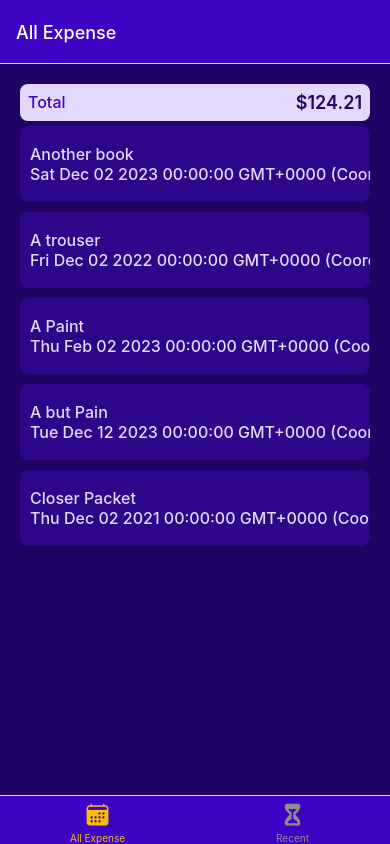
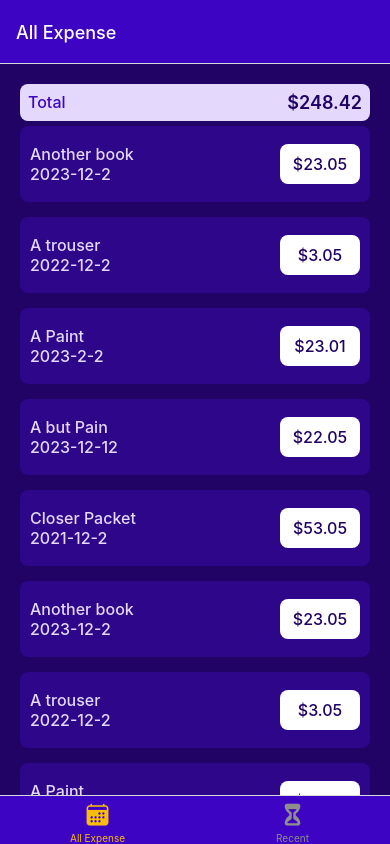
Before and after one commit to jsidd06/the-expense-tracker-app, a React Native app: screen /AllExpense in a window 390 px wide. Built offline with nearby package versions, Linux system fonts and the light colour scheme.

Commit message:
feat: formated date custom

```diff
--- a/src/components/ExpensesOutput/ExpensesItem.js
+++ b/src/components/ExpensesOutput/ExpensesItem.js
@@ -1,13 +1,14 @@
 import { StyleSheet, Text, View } from "react-native";
 import React from "react";
 import { GlobalStyles } from "../../constants/style";
+import { formattedDate } from "../../utils/formatedDate";
 
 const ExpensesItem = ({ description, amount, date }) => {
   return (
     <View style={styles.ctn}>
       <View style={styles.descriptionCtn}>
         <Text style={styles.textBase}>{description}</Text>
-        <Text style={styles.textBase}>{date?.toString()}</Text>
+        <Text style={styles.textBase}>{formattedDate(date)}</Text>
       </View>
       <View style={styles.subCtn}>
         <Text
@@ -17,7 +18,7 @@ const ExpensesItem = ({ description, amount, date }) => {
             textAlign: "center",
           }}
         >
-          ${amount}
+          ${amount?.toFixed(2)}
         </Text>
       </View>
     </View>
@@ -32,11 +33,14 @@ const styles = StyleSheet.create({
     backgroundColor: GlobalStyles.colors.primary700,
     padding: 10,
     justifyContent: "space-between",
-    marginVertical: 5,
+    alignItems: "center",
+    marginTop: 5,
     borderRadius: 8,
     elevation: 3,
     shadowColor: GlobalStyles.colors.primary500,
     shadowOffset: { width: 0, height: 0 },
+    marginBottom: 10,
+    paddingBottom: 10,
   },
   textBase: {
     fontSize: 16,
@@ -49,6 +53,8 @@ const styles = StyleSheet.create({
     justifyContent: "center",
     padding: 5,
     borderRadius: 8,
+    width: 80,
+    height: 40,
   },
   descriptionCtn: {
     marginVertical: 8,
--- a/src/components/ExpensesOutput/ExpensesOutput.js
+++ b/src/components/ExpensesOutput/ExpensesOutput.js
@@ -35,6 +35,36 @@ const dummy_data = [
     amount: 53.05,
     date: new Date("2021-12-02"),
   },
+  {
+    id: 6,
+    description: "Another book",
+    amount: 23.05,
+    date: new Date("2023-12-02"),
+  },
+  {
+    id: 7,
+    description: "A trouser",
+    amount: 3.05,
+    date: new Date("2022-12-02"),
+  },
+  {
+    id: 8,
+    description: "A Paint",
+    amount: 23.01,
+    date: new Date("2023-02-02"),
+  },
+  {
+    id: 9,
+    description: "A but Pain",
+    amount: 22.05,
+    date: new Date("2023-12-12"),
+  },
+  {
+    id: 10,
+    description: "Closer Packet",
+    amount: 53.05,
+    date: new Date("2021-12-02"),
+  },
 ];
 
 const ExpensesOutput = ({ expenses, expensesPeriodName }) => {
--- /dev/null
+++ b/src/utils/formatedDate.js
@@ -0,0 +1,3 @@
+export function formattedDate(date) {
+  return `${date.getFullYear()}-${date.getMonth() + 1}-${date.getDate()}`;
+}
```
